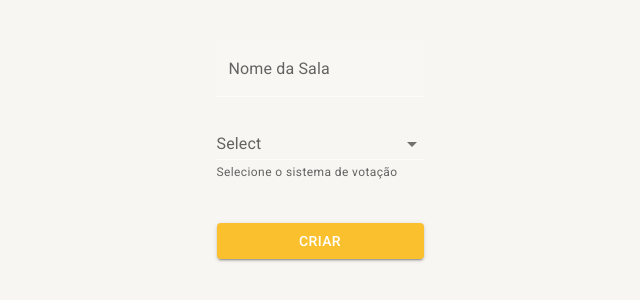
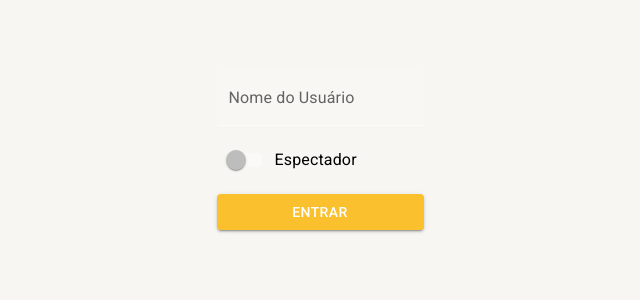
Before and after one commit to Sconzo/poker18, a React (Vite) app: page /user in a window 1280 px wide. Before the commit this address led to /home. Shown: the part 250-550 px from the top of the page, without its empty margins (320-960 px from the left). Built offline with nearby package versions, Linux system fonts and the light colour scheme.

Commit message:
User page and interface created

```diff
--- a/src/components/CreateRoomForm.tsx
+++ b/src/components/CreateRoomForm.tsx
@@ -77,11 +77,10 @@ const CreateRoomForm = () => {
         e.preventDefault();
         changeRoom(formData);
         routeChange();
-        console.log(formData)
     };
     let navigate = useNavigate();
     const routeChange = () => {
-        navigate("/poker");
+        navigate("/user");
     };
 
 
--- a/src/components/Deck.tsx
+++ b/src/components/Deck.tsx
@@ -38,6 +38,7 @@ interface HeaderProps {
 }
 interface DeckProps {
     room: RoomInterface;
+    spectator : boolean
 }
 const Deck = (props : DeckProps) => {
     const classes = useStyles();
@@ -54,7 +55,9 @@ const Deck = (props : DeckProps) => {
 
     let cards = props.room.roomSystem.values;
 
-
+    if(props.spectator){
+        return  null;
+    }
     return (
         <Box className={classes.root}>
             {cards.map((card, index) => (
--- a/src/components/PokerPage.tsx
+++ b/src/components/PokerPage.tsx
@@ -4,6 +4,7 @@ import Header from "./Header";
 import PokerTable from "./PokerTable";
 import Deck from "./Deck";
 import useRoom from "../zus/RoomZus";
+import useUser from "../zus/UserZus";
 
 const useStyles = makeStyles((theme) => ({
     root: {
@@ -43,6 +44,7 @@ const useStyles = makeStyles((theme) => ({
 const PokerPage = () => {
 
     const room = useRoom((state) => state.room);
+    const user = useUser((state) => state.user);
 
 
     const classes = useStyles();
@@ -50,13 +52,13 @@ const PokerPage = () => {
     return (
             <Grid  direction="column" className={classes.root}>
                 <Grid  className={classes.header}>
-                    {<Header userName="Poly" roomName={room.roomName}/>}
+                    {<Header userName={user.userName} roomName={room.roomName}/>}
                 </Grid>
                 <Grid  className={classes.table}>
                     {<PokerTable/>}
                 </Grid>
                 <Grid  className={classes.pokerCards}>
-                    {<Deck room={room}/>}
+                    {<Deck room={room} spectator={user.spectator}/>}
                 </Grid>
             </Grid>
     );
--- /dev/null
+++ b/src/components/User.tsx
@@ -0,0 +1,107 @@
+import {Box, FormControl, ToggleButton} from "@mui/material";
+import {Button, FormControlLabel, makeStyles, MenuItem, Switch, TextField} from "@material-ui/core";
+import React, {useState} from "react";
+import {RoomInterface} from "../interfaces/RoomInterface";
+import {UserInterface} from "../interfaces/UserInterface";
+import {useNavigate} from "react-router-dom";
+import useUser from "../zus/UserZus";
+
+const useStyles = makeStyles((theme) => ({
+    textField: {
+        width: '100%',
+        marginLeft: 'auto',
+        marginRight: 'auto',
+        marginBottom: 15,
+        paddingBottom: 0,
+        marginTop: 0,
+        fontWeight: 500,
+        border: "white"
+    },
+    input: {
+        color: 'white'
+    },
+    margin_bottom_40: {marginBottom: 40},
+    selectedOption: {
+        width: "20px",
+        height: "20px",
+    },
+    root: {
+        display: 'flex',
+        alignItems: 'center',
+        justifyContent: 'center',
+    },
+}));
+
+const initialFormData : UserInterface = {
+    userName: "",
+    spectator : false,
+    vote : ""
+};
+const User = () => {
+    const classes = useStyles();
+    const [formData, updateFormData] = useState(initialFormData);
+    const setUser = useUser(((state) => state.setUser));
+    const [checked, setChecked] = useState(false);
+    let navigate = useNavigate();
+    const routeChange = () => {
+        navigate("/poker");
+    };
+    const handleChangeName = (e: any) => {
+        updateFormData({
+            ...formData,
+            [e.target.name]: e.target.value.trim(),
+        });
+    };
+
+    const handleSwitch = (e: any) => {
+        setChecked(e.target.checked)
+        updateFormData({
+            ...formData,
+            spectator: e.target.checked,
+        });
+    };
+    const handleSubmit = (e: any) => {
+        e.preventDefault();
+        routeChange();
+        console.log(formData)
+        setUser(formData)
+    };
+
+    return (
+        <div>
+            <Box
+                display="flex"
+                justifyContent="center"
+                alignItems="center"
+                minHeight="100vh"
+
+            >
+
+                <FormControl >
+                    <TextField
+                        id="outlined-basic"
+                        label="Nome do Usuário"
+                        variant="filled"
+                        className={classes.textField}
+                        onChange={handleChangeName}
+                        name="userName"
+                    />
+                    <FormControlLabel
+                        value="end"
+                        control={<Switch checked={checked} onChange={handleSwitch}
+                                         color="primary" />}
+                        label="Espectador"
+                        labelPlacement="end"
+                        className={classes.textField}
+                        onChange={handleSwitch}
+                    />
+                    <Button variant="contained" color="primary" onClick={($event) => handleSubmit($event)}>Entrar</Button>
+
+                </FormControl>
+
+            </Box>
+        </div>
+    );
+};
+
+export default User;
--- /dev/null
+++ b/src/interfaces/UserInterface.ts
@@ -0,0 +1,6 @@
+export interface UserInterface {
+    userName : string,
+    spectator : boolean,
+    vote : string,
+
+}
--- a/src/routes/AppRoutes.tsx
+++ b/src/routes/AppRoutes.tsx
@@ -2,12 +2,14 @@ import {Routes, Route, Navigate} from "react-router-dom";
 import CreateRoomForm from "../components/CreateRoomForm";
 import React from "react";
 import PokerPage from "../components/PokerPage";
+import User from "../components/User";
 
 export const AppRoutes = () => {
     return (
 
         <Routes>
             <Route path="/home" element ={<CreateRoomForm/>}/>
+            <Route path="/user" element ={<User/>}/>
             <Route path="/poker" element ={<PokerPage/>}/>
             <Route path="*" element={<Navigate to="/home"/>}/>
         </Routes>
--- /dev/null
+++ b/src/zus/UserZus.ts
@@ -0,0 +1,22 @@
+import create from 'zustand'
+
+import {UserInterface} from "../interfaces/UserInterface";
+
+type CurrentUser = {
+    user : UserInterface,
+    setUser:(user:UserInterface) => void,
+}
+
+const useUser = create<CurrentUser>((set) => ({
+    user:{
+        userName: "",
+        spectator : false,
+        vote : ""
+    },
+
+    setUser:(userIncome : UserInterface)=>{
+        set(state => ({user : userIncome}))
+    },
+}))
+
+export default useUser
```
